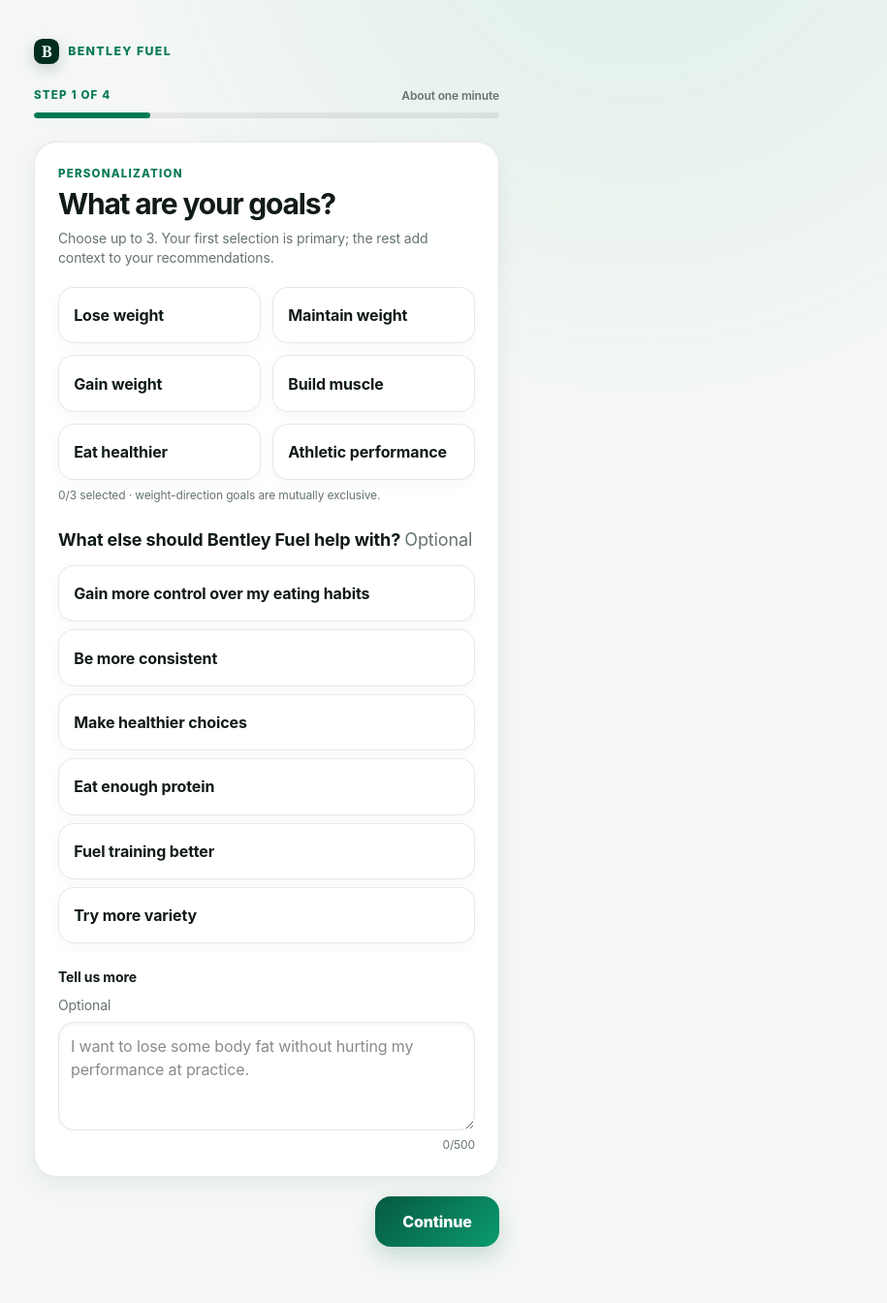
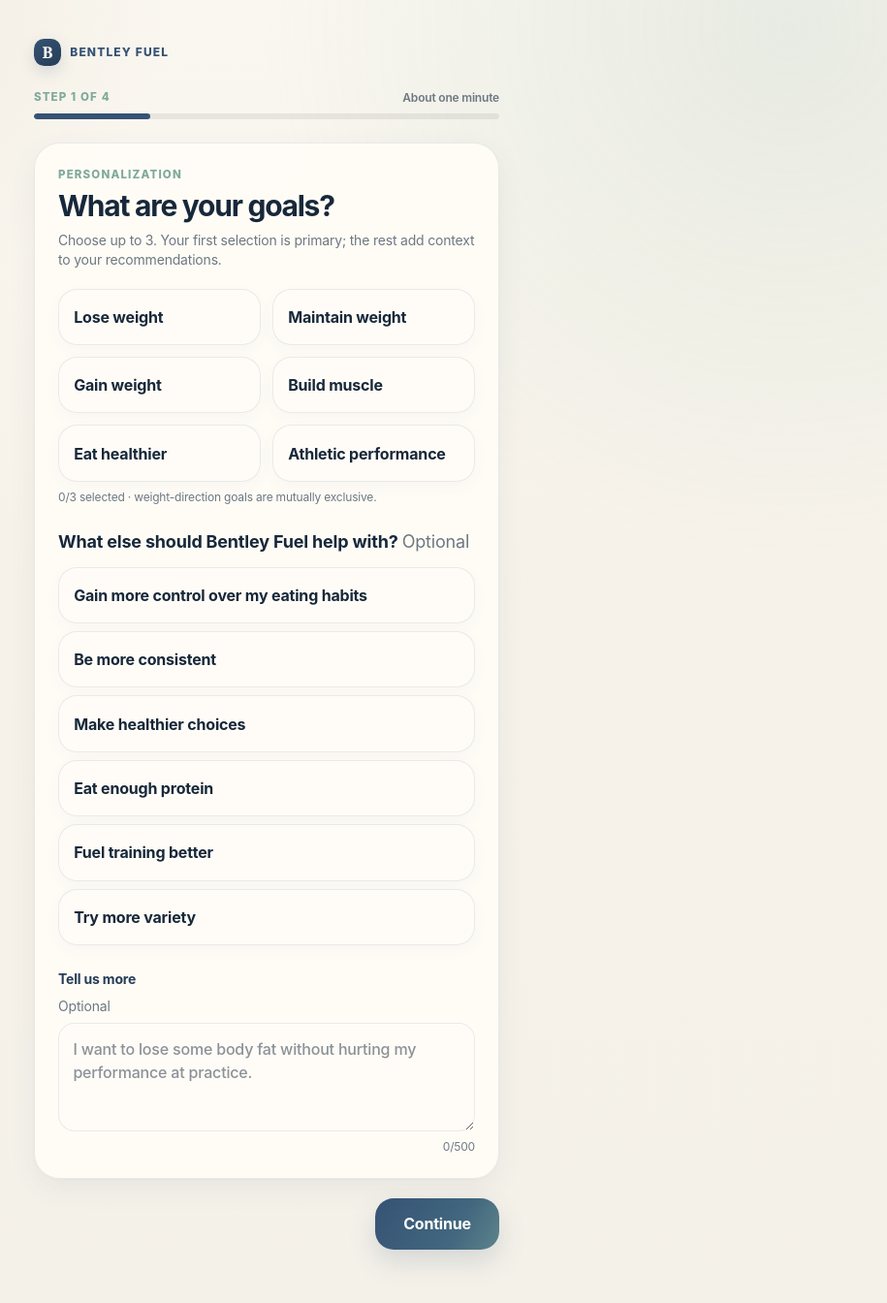
Before and after one commit to JamoV18/Bentley-Fuel, a Next.js app: page /onboarding in a window 1280 px wide. Shown: the top 1344 px of the page at 97% size, without its empty margins (365-1280 px from the left). Built offline with nearby package versions, Linux system fonts and the light colour scheme.

Commit message:
Unify app with calm Bentley-adjacent nutrition theme

```diff
--- a/src/app/globals.css
+++ b/src/app/globals.css
@@ -1,41 +1,54 @@
 @import "tailwindcss";
 
 :root {
-  --background: #f4f7f4;
-  --foreground: #101b17;
-  --brand-950: #002d20;
-  --brand-900: #003b2a;
-  --brand-800: #075a42;
-  --brand-700: #087a58;
-  --brand-600: #0a9a6e;
-  --brand-100: #dff5ec;
-  --brand-50: #edf9f4;
-  --cream: #fbfaf6;
-  --surface: rgba(255, 255, 255, 0.94);
-  --surface-solid: #ffffff;
-  --line: rgba(18, 39, 30, 0.10);
-  --muted: #66746e;
-  --shadow: 0 14px 40px rgba(20, 45, 34, 0.08), 0 2px 8px rgba(20, 45, 34, 0.04);
-  --shadow-soft: 0 8px 24px rgba(20, 45, 34, 0.06);
+  /* Bentley Fuel — Calm Nutrition palette
+     Bentley reference: #0075BE, #365375, #B3C4CC, #7B858F, #F0B82D
+     Complementary system: warm ivory, sage, eucalyptus, oat, muted apricot. */
+  --background: #f6f2e9;
+  --foreground: #17283a;
+  --navy: #365375;
+  --bentley-blue: #0075be;
+  --sage: #a7b8a0;
+  --eucalyptus: #7fa99a;
+  --oat: #ddd1be;
+  --ivory: #f6f2e9;
+  --apricot: #e7a77f;
+  --lavender: #aaa6c8;
+  --brand-950: #253d56;
+  --brand-900: #365375;
+  --brand-800: #466783;
+  --brand-700: #5d7e91;
+  --brand-600: #0075be;
+  --brand-100: #dde7df;
+  --brand-50: #eef2eb;
+  --cream: #fffaf3;
+  --surface: rgba(255, 252, 247, 0.95);
+  --surface-solid: #fffcf7;
+  --surface-soft: #f0f2eb;
+  --line: rgba(54, 83, 117, 0.11);
+  --muted: #6d7880;
+  --shadow: 0 18px 48px rgba(54, 83, 117, 0.09), 0 3px 10px rgba(70, 78, 68, 0.04);
+  --shadow-soft: 0 10px 28px rgba(54, 83, 117, 0.07), 0 1px 3px rgba(54, 83, 117, 0.03);
 }
 
 @theme inline {
   --color-background: var(--background);
   --color-foreground: var(--foreground);
-  --font-sans: ui-sans-serif, -apple-system, BlinkMacSystemFont, "SF Pro Display", "SF Pro Text", "Segoe UI", Inter, Helvetica, Arial, sans-serif;
+  --font-sans: "Avenir Next", Avenir, "SF Pro Display", "SF Pro Text", Inter, ui-sans-serif, -apple-system, BlinkMacSystemFont, "Segoe UI", Helvetica, Arial, sans-serif;
   --font-mono: ui-monospace, SFMono-Regular, Menlo, Consolas, monospace;
 }
 
 * { box-sizing: border-box; }
 html { background: var(--background); }
 body {
+  min-height: 100vh;
   background:
-    radial-gradient(circle at 80% -10%, rgba(10, 154, 110, .10), transparent 34rem),
-    radial-gradient(circle at -10% 35%, rgba(194, 227, 210, .28), transparent 30rem),
-    var(--background);
+    radial-gradient(circle at 8% -6%, rgba(221, 209, 190, .46), transparent 28rem),
+    radial-gradient(circle at 92% 2%, rgba(127, 169, 154, .15), transparent 34rem),
+    linear-gradient(180deg, #faf7f0 0%, var(--background) 42%, #f4f1e9 100%);
   color: var(--foreground);
   font-family: var(--font-sans);
-  letter-spacing: -0.008em;
+  letter-spacing: -0.012em;
 }
 
 body::before {
@@ -43,206 +56,221 @@ body::before {
   position: fixed;
   inset: 0;
   pointer-events: none;
-  background-image: linear-gradient(rgba(255,255,255,.18) 1px, transparent 1px), linear-gradient(90deg, rgba(255,255,255,.18) 1px, transparent 1px);
-  background-size: 48px 48px;
-  mask-image: linear-gradient(to bottom, rgba(0,0,0,.16), transparent 45%);
+  background-image:
+    radial-gradient(circle, rgba(54,83,117,.045) 1px, transparent 1.2px);
+  background-size: 28px 28px;
+  mask-image: linear-gradient(to bottom, rgba(0,0,0,.14), transparent 32%);
   z-index: -1;
 }
 
-::selection { background: #b9ead8; color: var(--brand-950); }
-button, a, input, select { outline-color: var(--brand-600); outline-offset: 3px; }
+::selection { background: #dce7df; color: var(--brand-950); }
+button, a, input, select, textarea { outline-color: var(--bentley-blue); outline-offset: 3px; }
 button { cursor: pointer; }
 a { text-underline-offset: 3px; }
-
-h1, h2, h3 { text-wrap: balance; }
+h1, h2, h3 { text-wrap: balance; color: var(--foreground); letter-spacing: -.042em; }
+main { padding-bottom: 8.75rem !important; }
 
 .primary {
-  border-radius: 1rem;
-  background: linear-gradient(135deg, var(--brand-800), var(--brand-600));
-  padding: .88rem 1.2rem;
-  font-weight: 760;
+  border-radius: 1.2rem;
+  background: linear-gradient(118deg, var(--brand-900), #42677f 65%, var(--eucalyptus) 145%);
+  padding: .92rem 1.25rem;
+  font-weight: 720;
   color: white;
-  box-shadow: 0 10px 22px rgba(7, 90, 66, .18);
+  box-shadow: 0 12px 28px rgba(54, 83, 117, .17);
   transition: transform .18s ease, box-shadow .18s ease, filter .18s ease;
 }
-.primary:hover { filter: brightness(.96); transform: translateY(-1px); box-shadow: 0 13px 26px rgba(7, 90, 66, .22); }
+.primary:hover { filter: brightness(.985); transform: translateY(-1px); box-shadow: 0 15px 34px rgba(54,83,117,.21); }
 .primary:active { transform: translateY(0); }
-.primary:disabled { cursor: not-allowed; background: rgb(0 0 0 / .22); color: rgb(255 255 255 / .86); box-shadow: none; transform: none; }
-.primary:disabled:hover { background: rgb(0 0 0 / .22); transform: none; }
+.primary:disabled { cursor: not-allowed; background: rgb(54 83 117 / .24); color: rgb(255 255 255 / .86); box-shadow: none; transform: none; }
+.primary:disabled:hover { background: rgb(54 83 117 / .24); transform: none; }
 
 .secondary {
   border: 1px solid var(--line);
-  border-radius: 1rem;
-  background: rgba(255,255,255,.86);
-  padding: .84rem 1.15rem;
+  border-radius: 1.2rem;
+  background: rgba(255,252,247,.9);
+  padding: .88rem 1.15rem;
   font-weight: 700;
-  box-shadow: 0 3px 12px rgba(20,45,34,.04);
+  color: var(--brand-950);
+  box-shadow: 0 4px 14px rgba(54,83,117,.045);
   transition: border-color .18s ease, background .18s ease, transform .18s ease;
 }
-.secondary:hover { border-color: rgba(8,122,88,.35); background: white; transform: translateY(-1px); }
+.secondary:hover { border-color: rgba(127,169,154,.5); background: #fffdf8; transform: translateY(-1px); }
 
 .choice {
   min-height: 3.65rem;
   border: 1px solid var(--line);
-  border-radius: 1rem;
-  background: rgba(255,255,255,.9);
+  border-radius: 1.2rem;
+  background: rgba(255,252,247,.92);
   padding: .95rem;
   text-align: left;
-  font-weight: 700;
-  box-shadow: 0 4px 14px rgba(20,45,34,.035);
+  font-weight: 690;
+  color: var(--foreground);
+  box-shadow: 0 5px 16px rgba(54,83,117,.035);
   transition: border-color .18s ease, background .18s ease, transform .18s ease, box-shadow .18s ease;
 }
-.choice:hover { transform: translateY(-1px); border-color: rgba(8,122,88,.28); }
+.choice:hover { transform: translateY(-1px); border-color: rgba(127,169,154,.52); }
 .choice[data-selected="true"], .chip[data-selected="true"] {
-  border-color: var(--brand-700);
-  background: var(--brand-50);
+  border-color: rgba(127,169,154,.8);
+  background: linear-gradient(145deg, rgba(222,231,223,.94), rgba(246,242,233,.92));
   color: var(--brand-950);
-  box-shadow: inset 0 0 0 1px rgba(8,122,88,.45), 0 6px 16px rgba(8,122,88,.08);
+  box-shadow: inset 0 0 0 1px rgba(127,169,154,.2), 0 7px 18px rgba(54,83,117,.06);
 }
 .chip {
   border: 1px solid var(--line);
   border-radius: 999px;
-  background: rgba(255,255,255,.92);
+  background: rgba(255,252,247,.94);
   padding: .56rem .82rem;
+  color: var(--brand-950);
   font-size: .875rem;
-  font-weight: 700;
-  transition: transform .16s ease, border-color .16s ease;
+  font-weight: 680;
+  transition: transform .16s ease, border-color .16s ease, background .16s ease;
 }
-.chip:hover { transform: translateY(-1px); border-color: rgba(8,122,88,.35); }
+.chip:hover { transform: translateY(-1px); border-color: rgba(127,169,154,.55); background: #fffdf8; }
 
-.field { display: flex; flex-direction: column; gap: .45rem; font-size: .875rem; font-weight: 700; }
-.field input, .field select {
+.field { display: flex; flex-direction: column; gap: .45rem; color: var(--brand-950); font-size: .875rem; font-weight: 690; }
+.field input, .field select, .field textarea {
   min-width: 0;
   width: 100%;
   border: 1px solid var(--line);
-  border-radius: .9rem;
-  background: rgba(255,255,255,.94);
-  padding: .82rem .88rem;
+  border-radius: 1.05rem;
+  background: rgba(255,252,247,.96);
+  padding: .84rem .9rem;
+  color: var(--foreground);
   font-size: 1rem;
-  font-weight: 450;
-  box-shadow: inset 0 1px 0 rgba(255,255,255,.8);
+  font-weight: 460;
+  box-shadow: inset 0 1px 0 rgba(255,255,255,.75);
 }
-.field input:focus, .field select:focus { border-color: var(--brand-600); box-shadow: 0 0 0 4px rgba(10,154,110,.10); }
+.field input:focus, .field select:focus, .field textarea:focus { border-color: var(--eucalyptus); box-shadow: 0 0 0 4px rgba(127,169,154,.13); }
 
-.summary { margin-inline: auto; width: 100%; max-width: 34rem; flex: 1; padding: 2rem 1rem 7rem; }
+.summary { margin-inline: auto; width: 100%; max-width: 34rem; flex: 1; padding: 2rem 1rem 8.75rem; }
 
 /* Brand language */
 .brand-kicker {
   display: inline-flex;
   align-items: center;
-  gap: .55rem;
-  color: var(--brand-700);
-  font-size: .77rem;
-  font-weight: 800;
-  letter-spacing: .11em;
+  gap: .58rem;
+  color: var(--brand-900);
+  font-size: .75rem;
+  font-weight: 760;
+  letter-spacing: .095em;
   text-transform: uppercase;
 }
 .brand-kicker::before {
   content: "B";
   display: grid;
   place-items: center;
-  width: 1.65rem;
-  height: 1.65rem;
-  border-radius: .55rem;
-  background: var(--brand-950);
-  color: #eaf8f2;
+  width: 1.75rem;
+  height: 1.75rem;
+  border-radius: .65rem;
+  background: linear-gradient(145deg, var(--brand-900), var(--brand-950));
+  color: #fffaf3;
   font-family: Georgia, "Times New Roman", serif;
   font-size: 1.03rem;
   letter-spacing: 0;
-  box-shadow: 0 5px 14px rgba(0,45,32,.18);
+  box-shadow: 0 6px 16px rgba(54,83,117,.17);
 }
-.display-brand { font-family: Georgia, "Times New Roman", serif; letter-spacing: .015em; }
+.display-brand { font-family: Georgia, "Times New Roman", serif; letter-spacing: .01em; }
+.eyebrow { color: var(--eucalyptus); font-size: .72rem; font-weight: 780; letter-spacing: .1em; text-transform: uppercase; }
+.subtle { color: var(--muted); }
 
 /* Universal card language */
 .surface {
   border: 1px solid var(--line);
-  border-radius: 1.45rem;
+  border-radius: 1.65rem;
   background: var(--surface);
   box-shadow: var(--shadow-soft);
-  backdrop-filter: blur(14px);
+  backdrop-filter: blur(16px);
 }
 .surface-soft {
-  border: 1px solid rgba(8,122,88,.09);
-  border-radius: 1.25rem;
-  background: linear-gradient(145deg, rgba(237,249,244,.9), rgba(255,255,255,.92));
+  border: 1px solid rgba(127,169,154,.18);
+  border-radius: 1.4rem;
+  background: linear-gradient(145deg, rgba(238,242,235,.95), rgba(255,252,247,.94));
 }
-.eyebrow { color: var(--brand-700); font-size: .72rem; font-weight: 820; letter-spacing: .105em; text-transform: uppercase; }
-.subtle { color: var(--muted); }
 
-/* Meal imagery — every meal surface gets the same visual grammar. */
+/* Meal imagery */
 .meal-image {
   flex: 0 0 auto;
   overflow: hidden;
-  border: 1px solid rgba(18,39,30,.08);
-  border-radius: 1rem;
-  background-color: #e8eee9;
+  border: 1px solid rgba(54,83,117,.09);
+  border-radius: 1.1rem;
+  background-color: #e9e7dc;
   background-position: center;
   background-size: cover;
   box-shadow: inset 0 1px 0 rgba(255,255,255,.45);
 }
 .meal-image-square { width: 4.25rem; height: 4.25rem; }
 .meal-image-wide { width: 7.3rem; height: 5.25rem; }
-.meal-image-hero { width: 100%; height: 12.5rem; border-radius: 1.2rem; }
+.meal-image-hero { width: 100%; height: 12.5rem; border-radius: 1.35rem; }
 .meal-row {
   display: flex;
   align-items: center;
   gap: .9rem;
-  border: 1px solid rgba(18,39,30,.07);
-  border-radius: 1.15rem;
-  background: rgba(255,255,255,.88);
-  padding: .72rem;
-  box-shadow: 0 5px 16px rgba(20,45,34,.04);
+  border: 1px solid rgba(54,83,117,.075);
+  border-radius: 1.3rem;
+  background: rgba(255,252,247,.9);
+  padding: .76rem;
+  box-shadow: 0 6px 18px rgba(54,83,117,.04);
 }
 
-/* App navigation: top segmented nav on desktop, floating tab bar on mobile. */
+/* One app navigation language everywhere — floating like a native consumer app. */
 .app-nav {
+  position: fixed;
+  z-index: 50;
+  left: 50%;
+  bottom: max(.8rem, env(safe-area-inset-bottom));
+  transform: translateX(-50%);
   display: grid;
   grid-template-columns: repeat(4, minmax(0,1fr));
-  gap: .25rem;
-  margin-top: 1.5rem;
-  border: 1px solid var(--line);
-  border-radius: 1.25rem;
-  background: rgba(255,255,255,.82);
-  padding: .32rem;
-  box-shadow: var(--shadow-soft);
-  backdrop-filter: blur(18px);
+  gap: .2rem;
+  width: calc(100% - 1.5rem);
+  max-width: 42rem;
+  margin: 0;
+  border: 1px solid rgba(54,83,117,.11);
+  border-radius: 1.55rem;
+  background: rgba(255,252,247,.9);
+  padding: .38rem;
+  box-shadow: 0 18px 44px rgba(54,83,117,.16), inset 0 1px 0 rgba(255,255,255,.8);
+  backdrop-filter: blur(22px);
 }
 .app-nav-item {
   display: flex;
+  min-width: 0;
+  flex-direction: column;
   align-items: center;
   justify-content: center;
-  gap: .42rem;
-  border-radius: .95rem;
-  padding: .72rem .45rem;
-  color: #6b7671;
-  font-size: .78rem;
-  font-weight: 730;
+  gap: .24rem;
+  border-radius: 1.15rem;
+  padding: .58rem .35rem .52rem;
+  color: #77818a;
+  font-size: .69rem;
+  font-weight: 680;
   transition: color .17s ease, background .17s ease, transform .17s ease;
 }
-.app-nav-item:hover { color: var(--brand-800); background: var(--brand-50); }
-.app-nav-item[data-active="true"] { color: var(--brand-800); background: rgba(223,245,236,.92); }
-.app-nav-icon { width: 1.08rem; height: 1.08rem; display: inline-flex; }
+.app-nav-item:hover { color: var(--brand-900); background: rgba(238,242,235,.76); }
+.app-nav-item[data-active="true"] {
+  color: var(--brand-950);
+  background: linear-gradient(145deg, rgba(221,231,223,.96), rgba(240,242,235,.96));
+}
+.app-nav-icon { width: 1.22rem; height: 1.22rem; display: inline-flex; }
 .app-nav-icon svg { width: 100%; height: 100%; fill: none; stroke: currentColor; stroke-width: 1.9; stroke-linecap: round; stroke-linejoin: round; }
 
-/* Nutrition hero */
+/* Legacy nutrition components now share the same palette too. */
 .nutrition-hero {
   position: relative;
   overflow: hidden;
-  border: 1px solid rgba(255,255,255,.07);
-  border-radius: 1.7rem;
-  background:
-    radial-gradient(circle at 82% 10%, rgba(58,205,151,.24), transparent 18rem),
-    linear-gradient(145deg, #003426, #00261c 72%);
+  border: 1px solid rgba(54,83,117,.08);
+  border-radius: 1.8rem;
+  background: linear-gradient(145deg, var(--brand-900), #456978 72%, var(--eucalyptus) 135%);
   padding: 1.45rem;
   color: white;
-  box-shadow: 0 18px 42px rgba(0,45,32,.20);
+  box-shadow: 0 18px 42px rgba(54,83,117,.18);
 }
 .nutrition-hero::after {
   content: "";
   position: absolute;
   width: 13rem;
   height: 13rem;
-  border: 1px solid rgba(255,255,255,.06);
+  border: 1px solid rgba(255,255,255,.07);
   border-radius: 50%;
   right: -6rem;
   bottom: -7rem;
@@ -254,7 +282,7 @@ h1, h2, h3 { text-wrap: balance; }
   width: 5.25rem;
   height: 5.25rem;
   border-radius: 50%;
-  background: conic-gradient(#8ee1bf var(--value), rgba(255,255,255,.12) 0);
+  background: conic-gradient(#dce7df var(--value), rgba(255,255,255,.14) 0);
   box-shadow: inset 0 0 0 1px rgba(255,255,255,.08);
 }
 .progress-ring::before {
@@ -263,40 +291,101 @@ h1, h2, h3 { text-wrap: balance; }
   width: 4.15rem;
   height: 4.15rem;
   border-radius: 50%;
-  background: #043628;
+  background: #3a5870;
 }
 .progress-ring > * { grid-area: 1/1; position: relative; z-index: 1; }
 .macro-strip { display: grid; grid-template-columns: repeat(3,1fr); gap: .55rem; }
 .macro-tile {
-  border: 1px solid rgba(255,255,255,.08);
-  border-radius: 1.05rem;
-  background: rgba(255,255,255,.075);
+  border: 1px solid rgba(255,255,255,.10);
+  border-radius: 1.1rem;
+  background: rgba(255,255,255,.08);
   padding: .8rem .55rem;
   text-align: center;
 }
 
+/* Remap existing emerald utility accents without touching app logic/components. */
+.text-emerald-950, .text-emerald-900, .text-emerald-800, .text-emerald-700 { color: var(--brand-900) !important; }
+.bg-emerald-950, .bg-emerald-900, .bg-emerald-800, .bg-emerald-700 { background-color: var(--brand-900) !important; }
+.bg-emerald-100, .bg-emerald-50 { background-color: #e7ede6 !important; }
+.border-emerald-900, .border-emerald-800, .border-emerald-700 { border-color: rgba(127,169,154,.58) !important; }
+
+/* TODAY: keep its superior information architecture, but bring it into the same calm system. */
+body .today-shell {
+  --ink: #17283a;
+  --muted-ink: #6d7880;
+  --blue: #0075be;
+  --blue-deep: #365375;
+  --teal: #7fa99a;
+  --violet: #aaa6c8;
+  --gold: #e7a77f;
+  --success: #7fa99a;
+  color: var(--foreground);
+}
+body .profile-orb {
+  background: linear-gradient(145deg, #365375, #486b83) !important;
+  box-shadow: 0 9px 24px rgba(54,83,117,.16), inset 0 0 0 4px rgba(255,252,247,.94) !important;
+}
+body .plan-pill,
+body .day-arrow,
+body .day-slot,
+body .nutrition-card,
+body .today-card {
+  border-color: rgba(54,83,117,.10) !important;
+  background-color: rgba(255,252,247,.95) !important;
+}
+body .plan-pill { color: #365375 !important; box-shadow: 0 8px 22px rgba(54,83,117,.06) !important; }
+body .day-slot-active {
+  background: linear-gradient(145deg, #365375, #587781 68%, #7fa99a) !important;
+  box-shadow: 0 10px 26px rgba(54,83,117,.15) !important;
+}
+body .demo-note { background: #fff6df !important; color: #735d2e !important; }
+body .nutrition-card,
+body .today-card { box-shadow: 0 16px 42px rgba(54,83,117,.075) !important; }
+body .calorie-card { background: rgba(255,252,247,.97) !important; }
+body .calorie-ring {
+  background: conic-gradient(from 215deg, #365375 0%, #7fa99a var(--calorie-progress), #e8e3d8 var(--calorie-progress), #e8e3d8 82%, transparent 82% 100%) !important;
+}
+body .calorie-ring::before { background: #fffdf8 !important; box-shadow: inset 0 0 32px rgba(127,169,154,.035) !important; }
+body .calorie-ring-inner > strong {
+  background: linear-gradient(112deg, #263d55, #365375 44%, #7fa99a 86%) !important;
+  -webkit-background-clip: text !important;
+  background-clip: text !important;
+  color: transparent !important;
+}
+body .calorie-goal { background: #f0eee6 !important; color: #536574 !important; }
+body .stat-icon { background: #edf2f0 !important; color: #365375 !important; }
+body .stat-icon-warm { background: #fbede4 !important; color: #b96f52 !important; }
+body .macro-glance { background: #fffaf3 !important; border-color: rgba(54,83,117,.07) !important; }
+body .macro-name.carbs { color: #0075be !important; }
+body .macro-name.protein { color: #668f80 !important; }
+body .macro-name.fat { color: #c77d68 !important; }
+body .macro-track { background: #e8e3d8 !important; }
+body .macro-track span.carbs { background: #0075be !important; }
+body .macro-track span.protein { background: #7fa99a !important; }
+body .macro-track span.fat { background: #e7a77f !important; }
+body .mini-ring.carbs { color: #0075be !important; }
+body .mini-ring.protein { color: #7fa99a !important; }
+body .mini-ring.fat { color: #e7a77f !important; }
+body .mini-ring::before { background: #fffdf8 !important; }
+body .macro-card-note { background: #f1efe7 !important; }
+body .carousel-dots span { background: #d8d4c9 !important; }
+body .carousel-dots .active { background: #365375 !important; }
+body .eat-cta {
+  background: linear-gradient(118deg, #365375 0%, #4f7182 62%, #7fa99a 120%) !important;
+  box-shadow: 0 16px 32px rgba(54,83,117,.17) !important;
+}
+body .eat-cta-icon { color: #365375 !important; }
+body .meal-progress { background: conic-gradient(#7fa99a var(--meal-progress), #e7e5dc 0) !important; }
+body .status-pill { background: #f8ebdf !important; color: #946249 !important; }
+
 @media (max-width: 639px) {
-  body { background: #f6f8f6; }
-  main { padding-bottom: 7.5rem !important; }
-  .app-nav {
-    position: fixed;
-    z-index: 50;
-    left: max(.75rem, env(safe-area-inset-left));
-    right: max(.75rem, env(safe-area-inset-right));
-    bottom: max(.7rem, env(safe-area-inset-bottom));
-    margin: 0 auto;
-    max-width: 30rem;
-    border-radius: 1.35rem;
-    background: rgba(252,253,252,.88);
-    box-shadow: 0 14px 38px rgba(15,42,31,.18), inset 0 1px 0 rgba(255,255,255,.8);
-  }
-  .app-nav-item { flex-direction: column; gap: .2rem; padding: .55rem .3rem .48rem; font-size: .67rem; }
-  .app-nav-icon { width: 1.18rem; height: 1.18rem; }
+  body { background: linear-gradient(180deg, #faf7f0, #f6f2e9 42%, #f4f1e9); }
   .meal-image-hero { height: 11.5rem; }
 }
 
 @media (min-width: 640px) {
   .summary { padding-top: 4rem; }
+  .app-nav { max-width: 38rem; }
 }
 
 @media (prefers-reduced-motion: reduce) {
```
